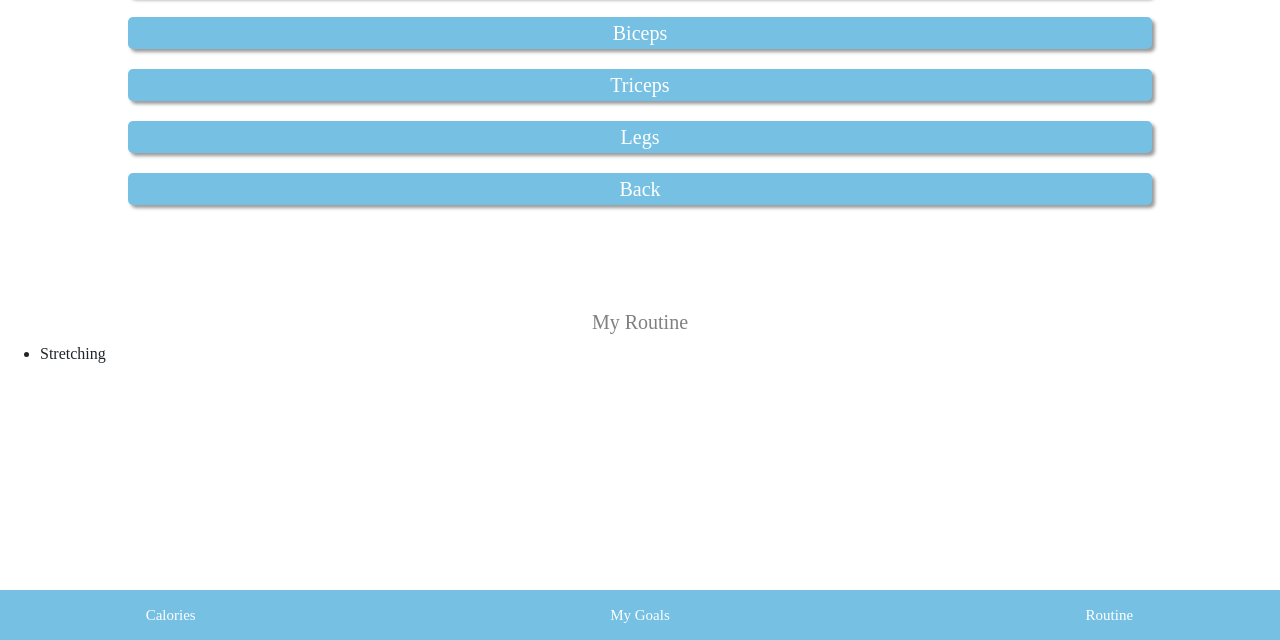
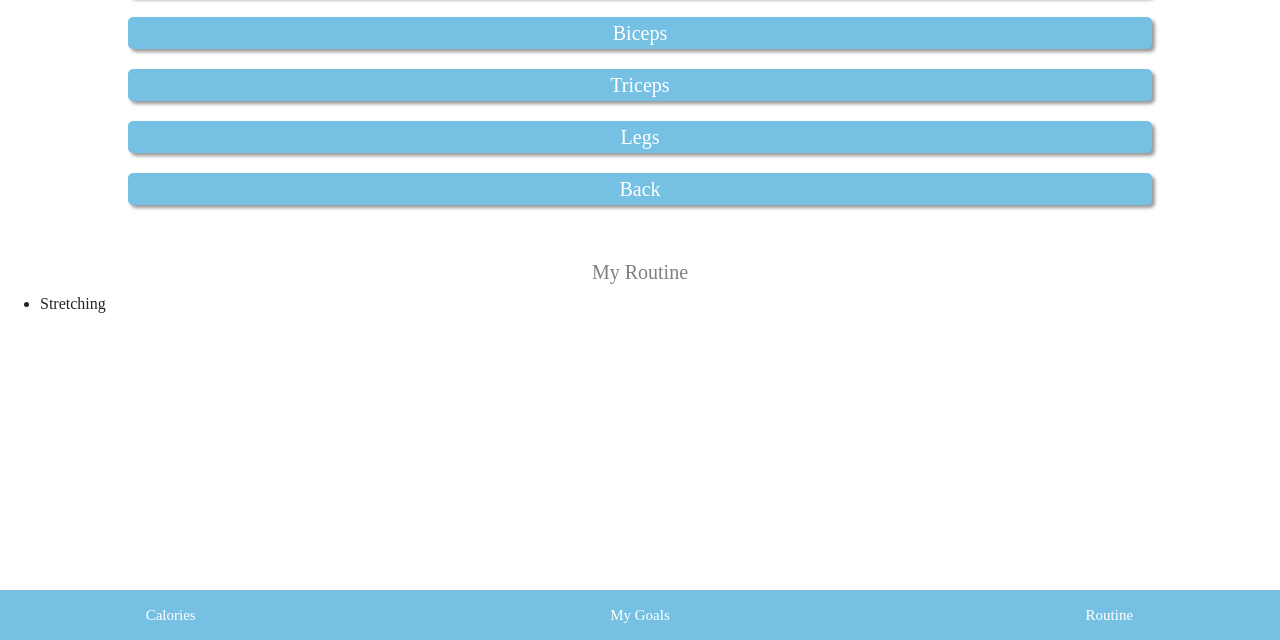
Before and after one commit to HamidNassehi/HealthTrack, a plain HTML site: page routine.html in a window 1280 px wide. Shown: the part 160-800 px from the top of the page. Drawn offline with nearby package versions, Linux system fonts and the light colour scheme; a web font is replaced by a local one.

Commit message:
Update routine.html

```diff
--- a/routine.html
+++ b/routine.html
@@ -109,7 +109,7 @@
       style="color: white; border-style:groove; width: 80%; font-family: cpmono-plain; font-size: 20px; margin-bottom: 20px;">Back</button>
   </div>
 
-  <span style="position: absolute; width: 100%; top: 450px">
+  <span style="position: absolute; width: 100%; top: 400px">
     <h1 id="myroutinetag" style="text-align: center; font-family: cpmono-plain; font-size: 20px; color:grey; margin-top: 20px">My Routine</h1>
     <ul class="routine" id="list" style="font-family: cpmono-light;"></ul>
   </span>
```
